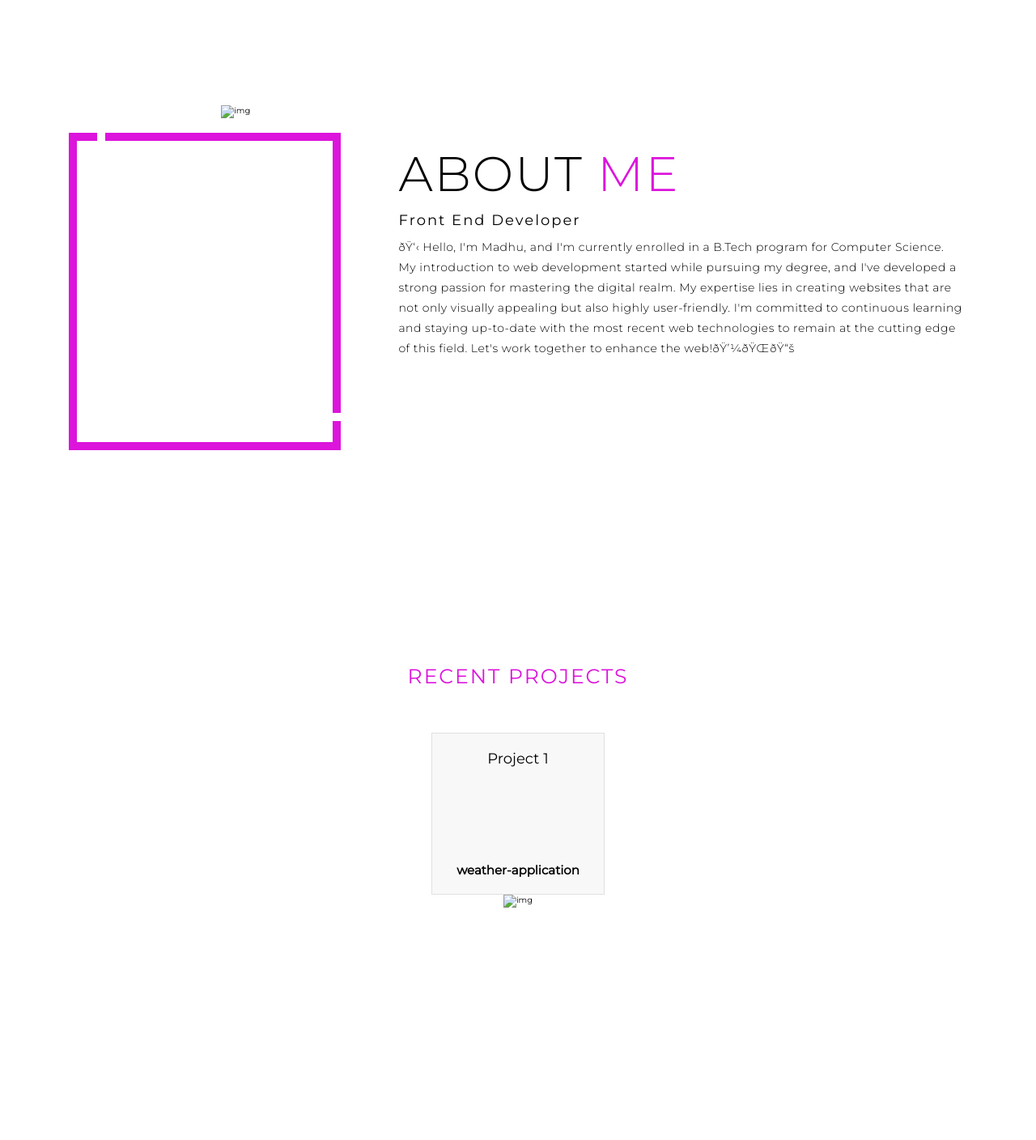
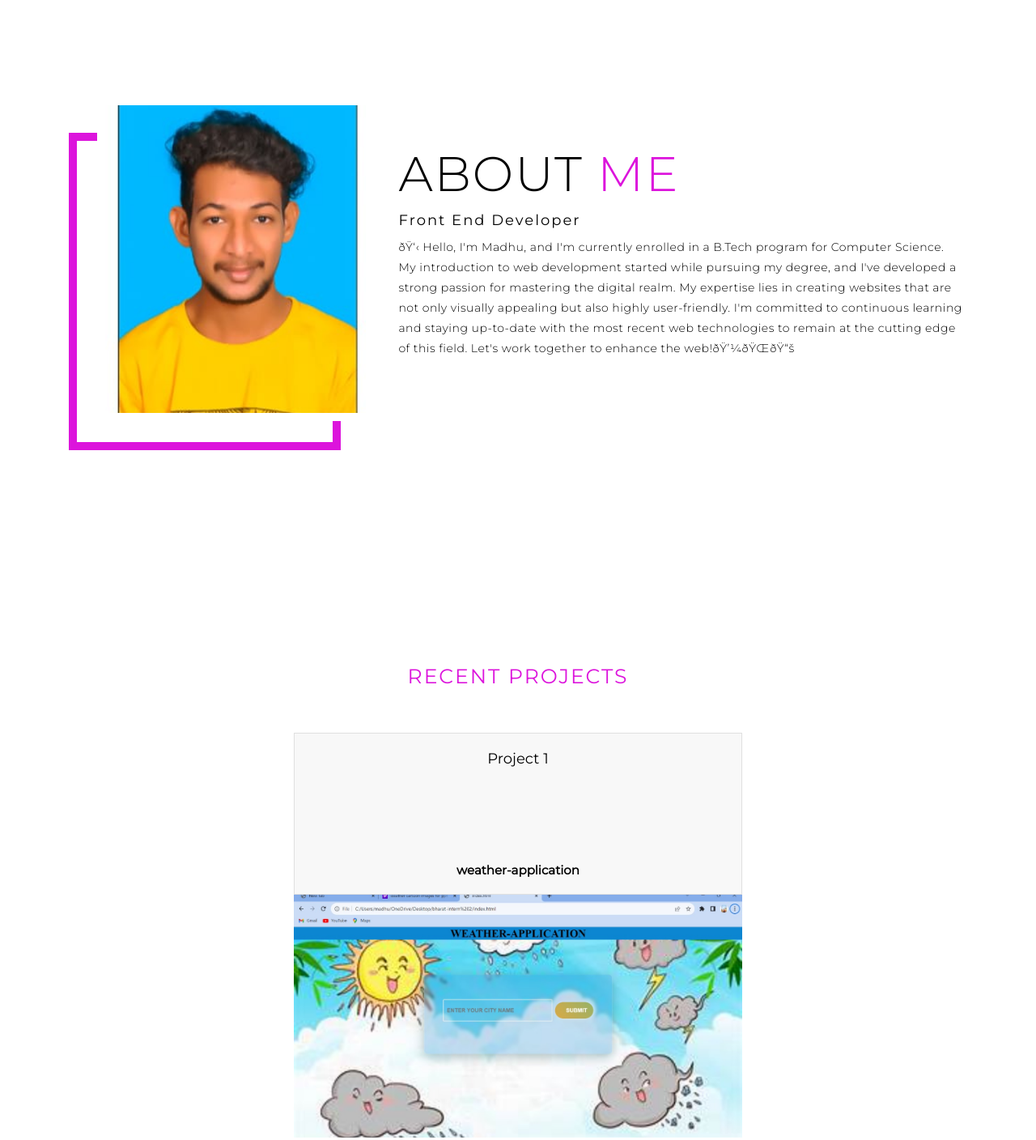
Before and after one commit to manu0556/portfolio, a plain HTML site: page index.html in a window 1280 px wide. Shown: the part 880-2288 px from the top of the page at 81% size. Drawn offline with Linux system fonts and the light colour scheme.

Commit message:
Update index.html

```diff
--- a/index.html
+++ b/index.html
@@ -50,7 +50,7 @@
     <div class="about container">
       <div class="col-left">
         <div class="about-img">
-          <img src="/images/WhatsApp Image 2023-11-27 at 3.26.05 PM.jpeg" alt="img">
+          <img src="/images/pic.jpeg" alt="img">
         </div>
       </div>
       <div class="col-right">
@@ -78,7 +78,7 @@
 
           </div>
           <div class="project-img">
-            <img src="/images/WhatsApp Image 2023-11-27 at 3.26.05 PM (1).jpeg" alt="img">
+            <img src="/images/weather.jpeg" alt="img">
           </div>
         </div>
 
```
